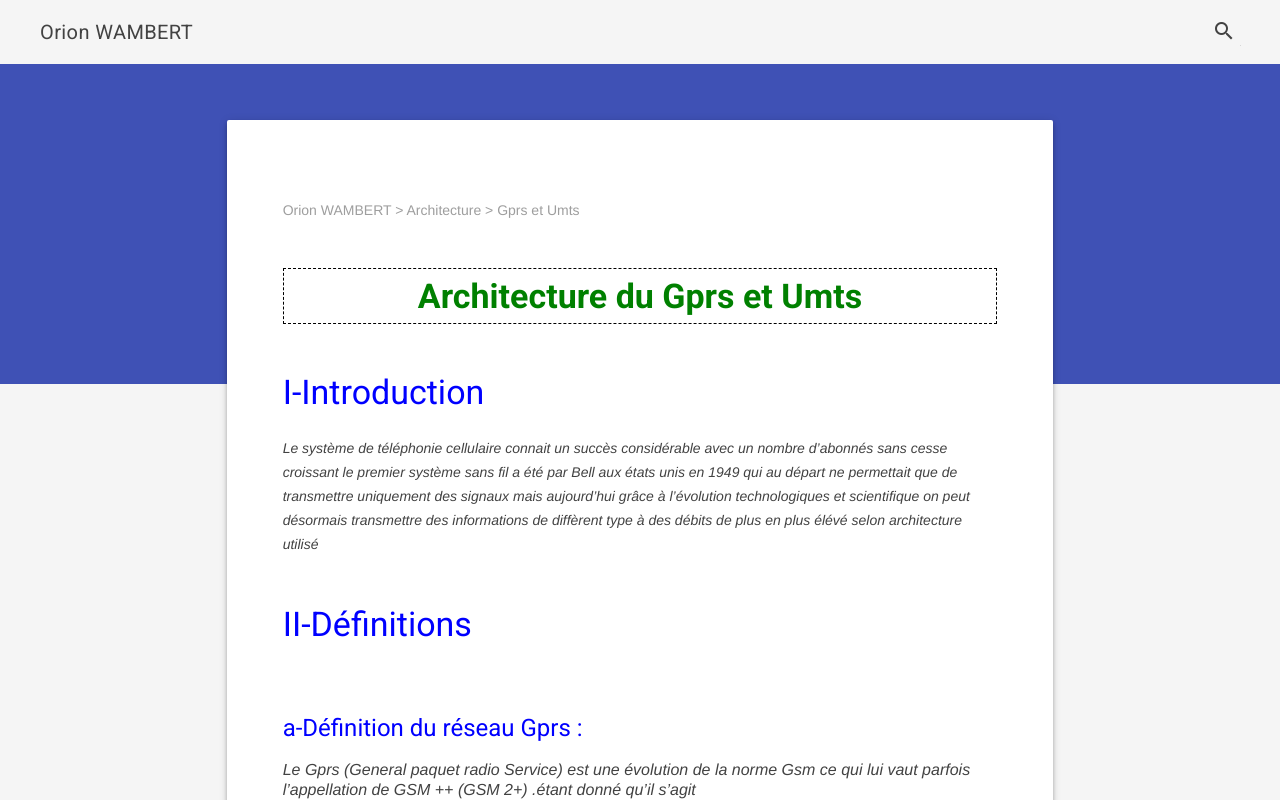
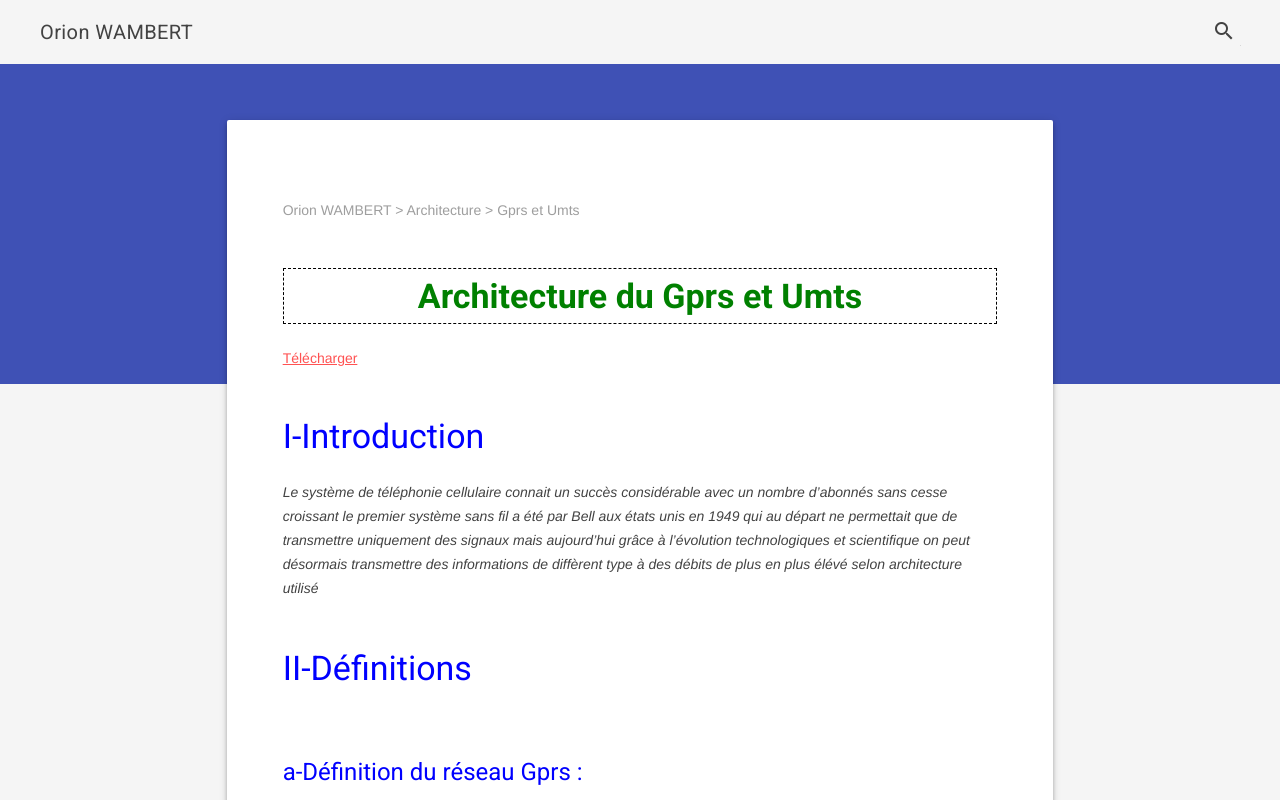
Before and after one commit to OrionWambert/exposes, a plain HTML site: page index.html in a window 1280 px wide. Drawn offline with nearby package versions, Linux system fonts and the light colour scheme.

Commit message:
Mise àà jour

```diff
--- a/index.html
+++ b/index.html
@@ -76,7 +76,7 @@
 
 <h3 class="b">Architecture du Gprs et Umts</h3>
 
-
+<a href="expose.pdf">Télécharger</a>
 
 <h3>I-Introduction</h3>
 <div class="yello">
```
